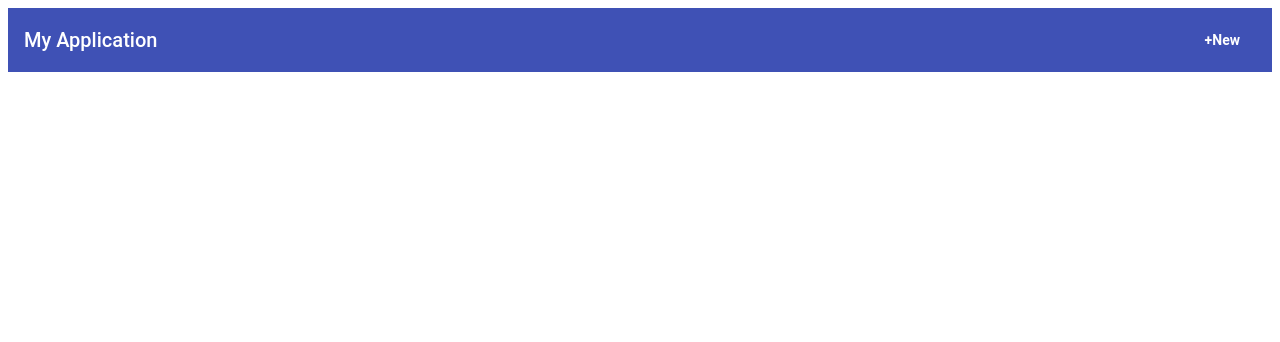
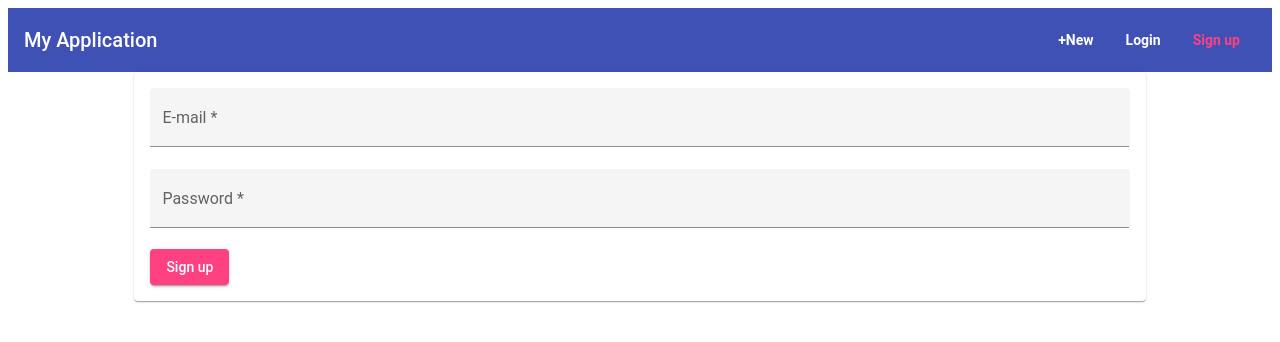
Before and after one commit to moin2672/Project_Skeletal-copy-, an Angular app: page /signup in a window 1280 px wide. Before the commit this address led to /. Shown: the top 342 px of the page. Built offline with nearby package versions, Linux system fonts and the light colour scheme.

Commit message:
48. creating Login & Signup form

```diff
--- a/src/app/app-routing.module.ts
+++ b/src/app/app-routing.module.ts
@@ -1,12 +1,16 @@
 import { NgModule } from '@angular/core';
 import { Routes, RouterModule } from '@angular/router';
+import { LoginComponent } from './auth/login/login.component';
+import { SignupComponent } from './auth/signup/signup.component';
 import { PostCreateComponent } from './posts/post-create/post-create.component';
 import { PostListComponent } from './posts/post-list/post-list.component';
 
 const routes: Routes = [
   {path:'', component: PostListComponent},
   {path:'create', component: PostCreateComponent},
-  {path:'edit/:postId', component: PostCreateComponent}
+  {path:'edit/:postId', component: PostCreateComponent},
+  {path:'login', component: LoginComponent},
+  {path:'signup', component: SignupComponent}
 ];
 
 @NgModule({
--- a/src/app/app.module.ts
+++ b/src/app/app.module.ts
@@ -17,6 +17,8 @@
 import { HeaderComponent } from './header/header.component';
 import { PostCreateComponent } from './posts/post-create/post-create.component';
 import { PostListComponent } from './posts/post-list/post-list.component';
+import { LoginComponent } from './auth/login/login.component';
+import { SignupComponent } from './auth/signup/signup.component';
 
 
 
@@ -27,6 +29,8 @@
     HeaderComponent,
     PostCreateComponent,
     PostListComponent,
+    LoginComponent,
+    SignupComponent,
 
 
   ],
--- /dev/null
+++ b/src/app/auth/login/login.component.css
@@ -0,0 +1,12 @@
+mat-card{
+    /* width: 80%; */
+    margin: auto;
+}
+
+mat-form-field{
+    width: 100%;
+}
+
+mat-spinner{
+    margin:auto;
+}
--- /dev/null
+++ b/src/app/auth/login/login.component.html
@@ -0,0 +1,17 @@
+<mat-card>
+    <mat-spinner *ngIf="isLoading"></mat-spinner>
+    <form (submit)="onLogin(LoginForm)" #LoginForm="ngForm" *ngIf="!isLoading">
+        <mat-form-field appearance="fill">
+            <mat-label>E-mail</mat-label>
+            <input matInput type="email" name="email" ngModel placeholder="E-mail" #emailInput="ngModel" required email>
+            <mat-error *ngIf="emailInput.invalid">Please enter a valid email</mat-error>
+        </mat-form-field>
+        <mat-form-field appearance="fill">
+            <mat-label>Password</mat-label>
+            <input matInput type="password" name="password" ngModel placeholder="Password" #passwordInput="ngModel" required>
+            <mat-error *ngIf="passwordInput.invalid">Please enter a valid password</mat-error>
+        </mat-form-field>
+        <button mat-raised-button color="accent" type="submit" > Login </button>
+    </form>
+</mat-card>
+<!-- <h1>{{imagePreview !== '' && imagePreview && form.get('image').valid}}</h1> -->
--- /dev/null
+++ b/src/app/auth/login/login.component.ts
@@ -0,0 +1,29 @@
+import { Component, OnInit } from '@angular/core';
+import { NgForm } from '@angular/forms';
+
+@Component({
+  selector: 'app-login',
+  templateUrl: './login.component.html',
+  styleUrls: ['./login.component.css']
+})
+export class LoginComponent implements OnInit {
+
+  isLoading=false;
+  constructor() { }
+
+  ngOnInit(): void {
+  }
+
+  onLogin(form: NgForm){
+
+
+    if(form.invalid){
+      return null;
+    }
+
+    console.log(form.value)
+
+
+  }
+
+}
--- /dev/null
+++ b/src/app/auth/signup/signup.component.css
@@ -0,0 +1,12 @@
+mat-card{
+    /* width: 80%; */
+    margin: auto;
+}
+
+mat-form-field{
+    width: 100%;
+}
+
+mat-spinner{
+    margin:auto;
+}
--- /dev/null
+++ b/src/app/auth/signup/signup.component.html
@@ -0,0 +1,17 @@
+<mat-card>
+    <mat-spinner *ngIf="isLoading"></mat-spinner>
+    <form (submit)="onSignup(signForm)" #signForm="ngForm" *ngIf="!isLoading">
+        <mat-form-field appearance="fill">
+            <mat-label>E-mail</mat-label>
+            <input matInput type="email" name="email" ngModel placeholder="E-mail" #emailInput="ngModel" required email>
+            <mat-error *ngIf="emailInput.invalid">Please enter a valid email</mat-error>
+        </mat-form-field>
+        <mat-form-field appearance="fill">
+            <mat-label>Password</mat-label>
+            <input matInput type="password" name="password" ngModel placeholder="Password" #passwordInput="ngModel" required>
+            <mat-error *ngIf="passwordInput.invalid">Please enter a valid password</mat-error>
+        </mat-form-field>
+        <button mat-raised-button color="accent" type="submit" > Sign up </button>
+    </form>
+</mat-card>
+<!-- <h1>{{imagePreview !== '' && imagePreview && form.get('image').valid}}</h1> -->
--- /dev/null
+++ b/src/app/auth/signup/signup.component.ts
@@ -0,0 +1,28 @@
+import { Component, OnInit } from '@angular/core';
+import { NgForm } from '@angular/forms';
+
+@Component({
+  selector: 'app-signup',
+  templateUrl: './signup.component.html',
+  styleUrls: ['./signup.component.css']
+})
+export class SignupComponent implements OnInit {
+
+  isLoading=false;
+  constructor() { }
+
+  ngOnInit(): void {
+  }
+
+  onSignup(form: NgForm){
+
+
+    if(form.invalid){
+      return null;
+    }
+
+    console.log(form.value)
+
+
+  }
+}
--- a/src/app/header/header.component.css
+++ b/src/app/header/header.component.css
@@ -12,3 +12,7 @@
 .spacer{
     flex:1 1 auto;
 }
+
+ul{
+  display: flex;
+}
--- a/src/app/header/header.component.html
+++ b/src/app/header/header.component.html
@@ -3,5 +3,7 @@
     <span class="spacer"></span>
     <ul>
       <li><a mat-button routerLink="/create" routerLinkActive="mat-accent"><b>+New</b></a></li>
+      <li><a mat-button routerLink="/login" routerLinkActive="mat-accent"><b>Login</b></a></li>
+      <li><a mat-button routerLink="/signup" routerLinkActive="mat-accent"><b>Sign up</b></a></li>
     </ul>
   </mat-toolbar>
```
Also changed, not shown: 2 other files (tests, documents, lock files or other folders).
